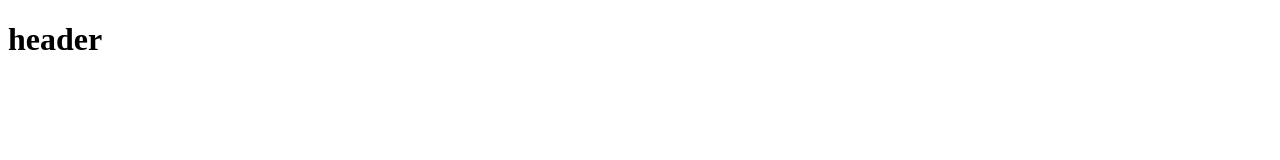
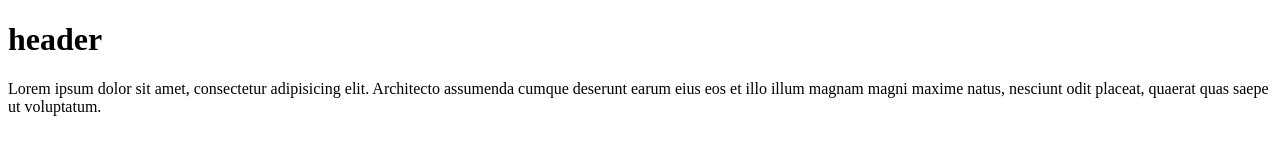
Before and after one commit to ulluk/12-02, a plain HTML site: page index.html in a window 1280 px wide. Drawn offline with Linux system fonts and the light colour scheme.

Commit message:
feat: added content

```diff
--- a/index.html
+++ b/index.html
@@ -12,5 +12,9 @@
 <header>
     <h1>header</h1>
 </header>
+<div class="content">
+    <p> Lorem ipsum dolor sit amet, consectetur adipisicing elit. Architecto assumenda cumque deserunt earum eius eos et
+        illo illum magnam magni maxime natus, nesciunt odit placeat, quaerat quas saepe ut voluptatum. </p>
+</div>
 </body>
 </html>
```
